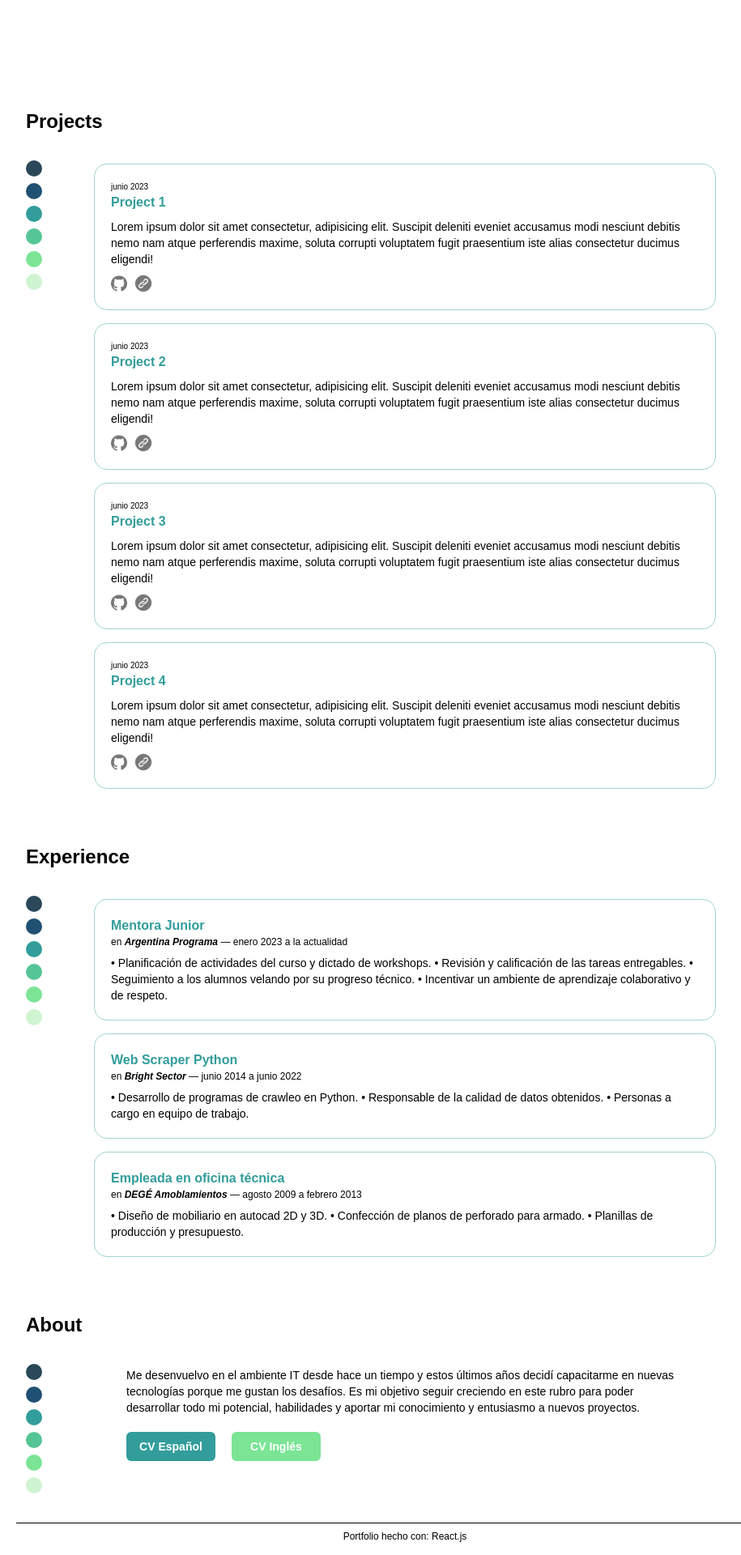
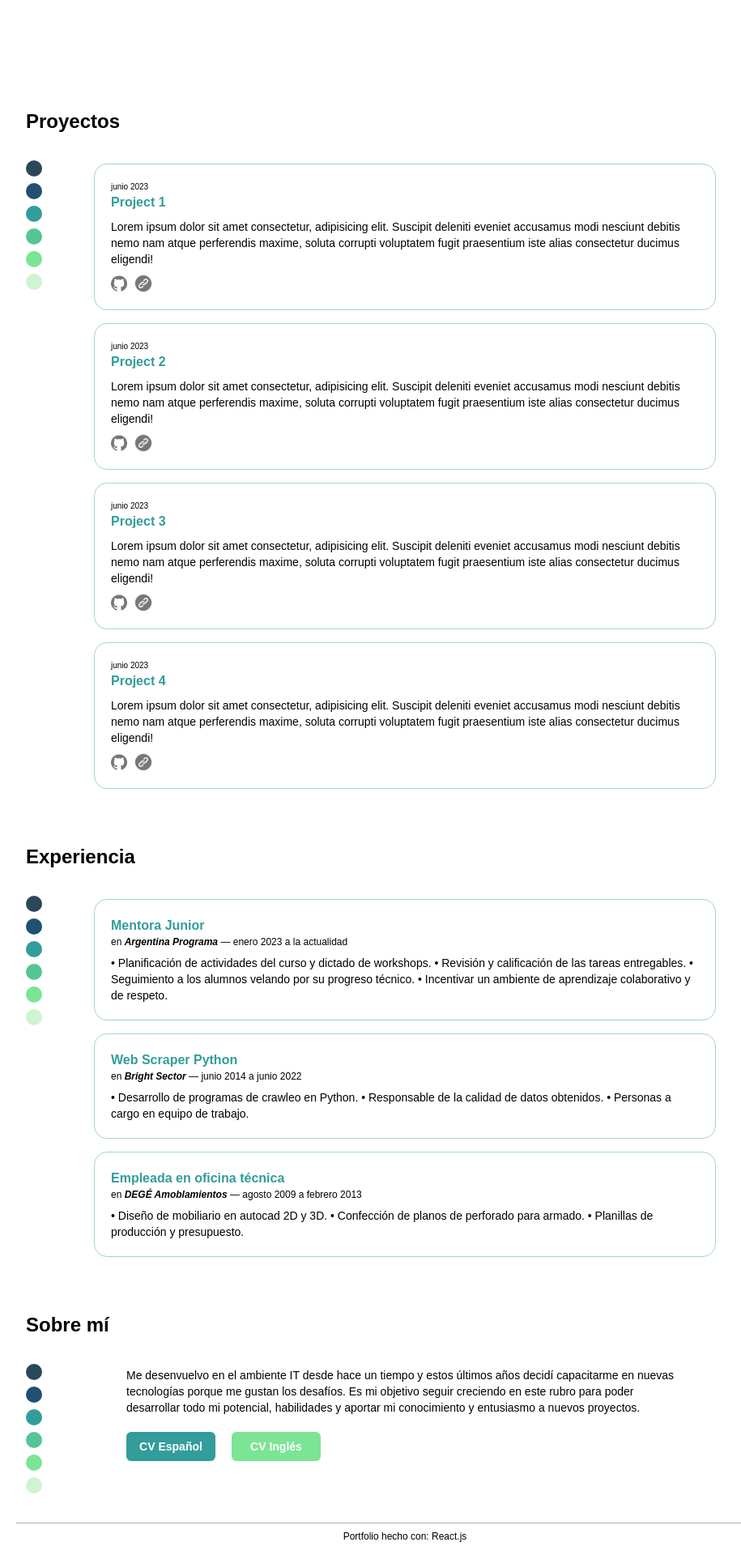
Before and after one commit to eugeniarossanigo/portfolio-eugenia-rossanigo, a React (Vite) app: page / in a window 1280 px wide. Shown: the part 686-2606 px from the top of the page at 81% size, without its empty margins (140-1055 px from the left). Built offline with nearby package versions, Linux system fonts and the light colour scheme.

Commit message:
links and title changed

```diff
--- a/src/components/AboutContainer.jsx
+++ b/src/components/AboutContainer.jsx
@@ -2,7 +2,7 @@ import Container from './Container';
 
 export default function AboutContainer() {
   return (
-    <Container title='About' size='5'>
+    <Container link='about' title='Sobre mí' size='5'>
       <article className='w-[80%] px-10'>
         <p className='text-sm'>Me desenvuelvo en el ambiente IT desde hace un tiempo y estos últimos años decidí capacitarme en nuevas tecnologías porque me gustan los desafíos. Es mi objetivo seguir creciendo en este rubro para poder desarrollar todo mi potencial, habilidades y aportar mi conocimiento y entusiasmo a nuevos proyectos.</p>
         <nav className='flex justify-start gap-5 py-5'>
--- a/src/components/Footer.jsx
+++ b/src/components/Footer.jsx
@@ -1,6 +1,6 @@
 export default function Footer() {
   return (
-    <div className='w-full h-[4vh] text-xs flex justify-center items-center border-light-grey border-t'>
+    <div className='w-full h-[4vh] text-xs flex justify-center items-center border-lightGrey border-t'>
       Portfolio hecho con: React.js
     </div>
   )
--- a/src/components/JobsContainer.jsx
+++ b/src/components/JobsContainer.jsx
@@ -5,7 +5,7 @@ import Container from './Container';
 
 export default function JobsContainer() {
   return (
-    <Container title='Experience' size='5'>
+    <Container link='experience' title='Experiencia' size='5'>
       {data.map((item) =>
         <CardContainer key={item.id}>
           <CardJob item={item}/>
--- a/src/components/ProjectContainer.jsx
+++ b/src/components/ProjectContainer.jsx
@@ -5,7 +5,7 @@ import Container from './Container';
 
 export default function ProjectContainer() {
   return (
-    <Container title='Projects' size='5'>
+    <Container link='projects' title='Proyectos' size='5'>
       {data.map((item) =>
         <CardContainer key={item.id}>
           <CardProject item={item}/>
```
